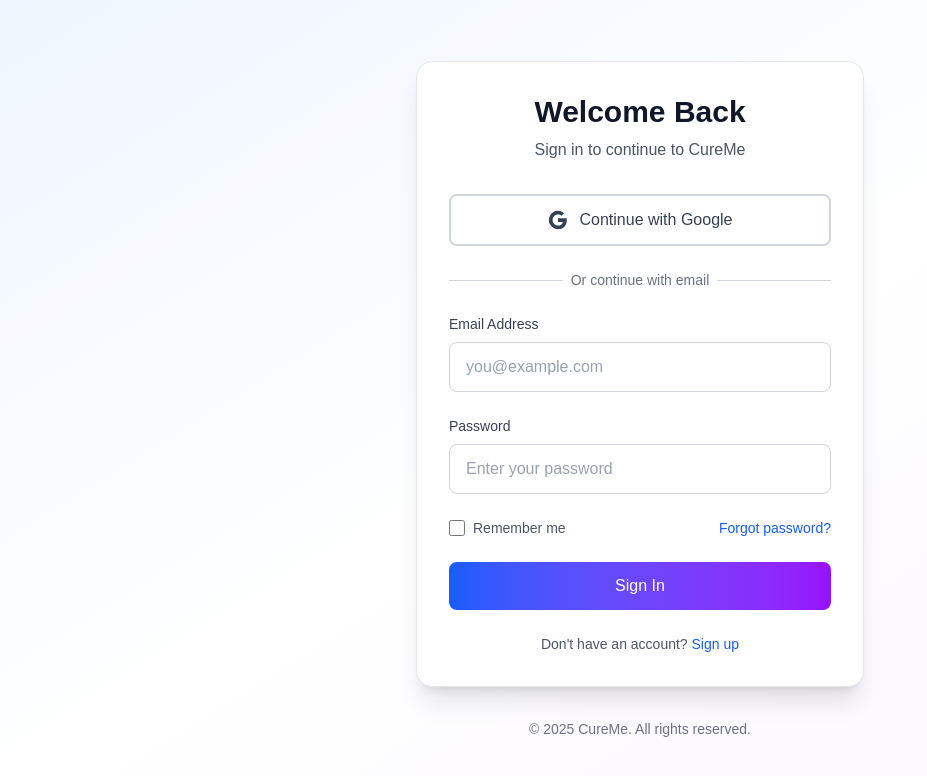
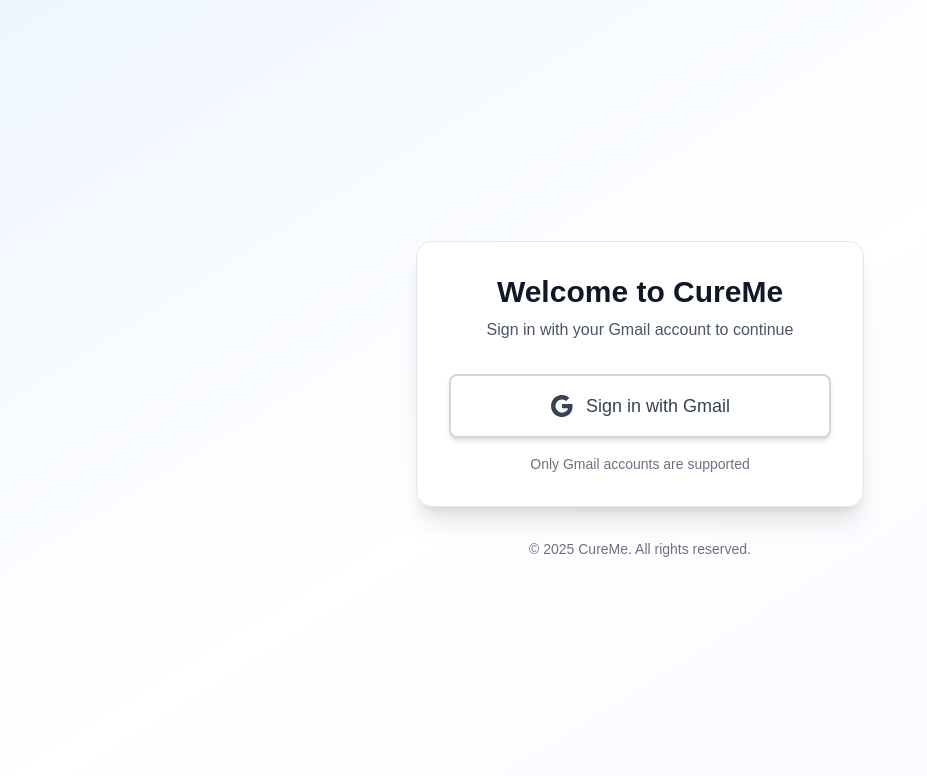
Before and after one commit to Avoisavo/cureMe, a Next.js app in the folder frontend/: page /login in a window 1280 px wide. Shown: the top 776 px of the page, without its empty margins (0-927 px from the left). Built offline with nearby package versions, Linux system fonts and the light colour scheme.

Commit message:
fix login

```diff
--- a/frontend/app/login/page.tsx
+++ b/frontend/app/login/page.tsx
@@ -1,14 +1,11 @@
 'use client';
 
-import { useState, FormEvent, useEffect } from 'react';
+import { useState, useEffect } from 'react';
 import { useRouter, useSearchParams } from 'next/navigation';
 
 export default function LoginPage() {
-  const [email, setEmail] = useState('');
-  const [password, setPassword] = useState('');
-  const [isLoading, setIsLoading] = useState(false);
+  const [isGoogleLoading, setIsGoogleLoading] = useState(false);
   const [error, setError] = useState('');
-  const [isGoogleLoading, setIsGoogleLoading] = useState(false);
   const router = useRouter();
   const searchParams = useSearchParams();
 
@@ -31,7 +28,10 @@
           errorMessage = 'Access denied. Please grant the necessary permissions.';
           break;
         case 'redirect_uri_mismatch':
-          errorMessage = 'Redirect URI mismatch. Please ensure http://localhost:3000/api/auth/google/callback is added to your Google OAuth settings.';
+          errorMessage = 'Redirect URI mismatch. Check the server console for the exact redirect URI and ensure it matches in Google Cloud Console.';
+          break;
+        case 'gmail_only':
+          errorMessage = 'Only Gmail accounts are allowed. Please sign in with a Gmail account.';
           break;
         default:
           // Decode the error message if it's a custom one
@@ -47,41 +47,6 @@
     window.location.href = '/api/auth/google';
   };
 
-  const handleSubmit = async (e: FormEvent<HTMLFormElement>) => {
-    e.preventDefault();
-    setError('');
-    setIsLoading(true);
-
-    try {
-      // TODO: Replace with actual authentication API call
-      // For now, this is a placeholder
-      const response = await fetch('/api/auth/login', {
-        method: 'POST',
-        headers: {
-          'Content-Type': 'application/json',
-        },
-        body: JSON.stringify({ email, password }),
-      });
-
-      const data = await response.json();
-
-      if (response.ok) {
-        // Store auth token if provided
-        if (data.token) {
-          localStorage.setItem('authToken', data.token);
-        }
-        // Redirect to dashboard or home
-        router.push('/');
-      } else {
-        setError(data.message || 'Login failed. Please check your credentials.');
-      }
-    } catch (err) {
-      setError('An error occurred. Please try again.');
-      console.error('Login error:', err);
-    } finally {
-      setIsLoading(false);
-    }
-  };
 
   return (
     <div className="min-h-screen flex items-center justify-center bg-gradient-to-br from-blue-50 via-white to-purple-50 dark:from-gray-900 dark:via-gray-800 dark:to-gray-900 px-4 py-12">
@@ -90,10 +55,10 @@
           {/* Header */}
           <div className="text-center mb-8">
             <h1 className="text-3xl font-bold text-gray-900 dark:text-white mb-2">
-              Welcome Back
+              Welcome to CureMe
             </h1>
             <p className="text-gray-600 dark:text-gray-400">
-              Sign in to continue to CureMe
+              Sign in with your Gmail account to continue
             </p>
           </div>
 
@@ -113,7 +78,7 @@
                   )}
                   {error.includes('Redirect URI mismatch') && (
                     <p className="text-xs text-red-500 dark:text-red-500 mt-1">
-                      Add <code className="bg-red-100 dark:bg-red-900/30 px-1 rounded">http://localhost:3001/api/auth/google/callback</code> to Authorized redirect URIs in Google Cloud Console
+                      Check your server console for the exact redirect URI (look for "⚠️ IMPORTANT"). It should be <code className="bg-red-100 dark:bg-red-900/30 px-1 rounded">http://localhost:3001/api/auth/google/callback</code> based on your server port. Add this EXACTLY to Authorized redirect URIs in Google Cloud Console.
                     </p>
                   )}
                 </div>
@@ -122,16 +87,16 @@
           )}
 
           {/* Google Sign In Button */}
-          <div className="mb-6">
+          <div>
             <button
               type="button"
               onClick={handleGoogleLogin}
-              disabled={isGoogleLoading || isLoading}
-              className="w-full flex items-center justify-center gap-3 bg-white dark:bg-gray-700 border-2 border-gray-300 dark:border-gray-600 text-gray-700 dark:text-gray-300 py-3 px-4 rounded-lg font-medium hover:bg-gray-50 dark:hover:bg-gray-600 focus:outline-none focus:ring-2 focus:ring-blue-500 focus:ring-offset-2 disabled:opacity-50 disabled:cursor-not-allowed transition-all transform hover:scale-[1.02] active:scale-[0.98]"
+              disabled={isGoogleLoading}
+              className="w-full flex items-center justify-center gap-3 bg-white dark:bg-gray-700 border-2 border-gray-300 dark:border-gray-600 text-gray-700 dark:text-gray-300 py-4 px-6 rounded-lg font-medium hover:bg-gray-50 dark:hover:bg-gray-600 focus:outline-none focus:ring-2 focus:ring-blue-500 focus:ring-offset-2 disabled:opacity-50 disabled:cursor-not-allowed transition-all transform hover:scale-[1.02] active:scale-[0.98] shadow-md hover:shadow-lg"
             >
               {isGoogleLoading ? (
                 <svg
-                  className="animate-spin h-5 w-5 text-gray-600 dark:text-gray-300"
+                  className="animate-spin h-6 w-6 text-gray-600 dark:text-gray-300"
                   xmlns="http://www.w3.org/2000/svg"
                   fill="none"
                   viewBox="0 0 24 24"
@@ -152,7 +117,7 @@
                 </svg>
               ) : (
                 <>
-                  <svg className="w-5 h-5" viewBox="0 0 24 24">
+                  <svg className="w-6 h-6" viewBox="0 0 24 24">
                     <path
                       fill="currentColor"
                       d="M22.56 12.25c0-.78-.07-1.53-.2-2.25H12v4.26h5.92c-.26 1.37-1.04 2.53-2.21 3.31v2.77h3.57c2.08-1.92 3.28-4.74 3.28-8.09z"
@@ -170,133 +135,13 @@
                       d="M12 5.38c1.62 0 3.06.56 4.21 1.64l3.15-3.15C17.45 2.09 14.97 1 12 1 7.7 1 3.99 3.47 2.18 7.07l3.66 2.84c.87-2.6 3.3-4.53 6.16-4.53z"
                     />
                   </svg>
-                  <span>Continue with Google</span>
+                  <span className="text-lg">Sign in with Gmail</span>
                 </>
               )}
             </button>
-          </div>
 
-          {/* Divider */}
-          <div className="relative mb-6">
-            <div className="absolute inset-0 flex items-center">
-              <div className="w-full border-t border-gray-300 dark:border-gray-600"></div>
-            </div>
-            <div className="relative flex justify-center text-sm">
-              <span className="px-2 bg-white dark:bg-gray-800 text-gray-500 dark:text-gray-400">Or continue with email</span>
-            </div>
-          </div>
-
-          {/* Login Form */}
-          <form onSubmit={handleSubmit} className="space-y-6">
-            {/* Email Input */}
-            <div>
-              <label
-                htmlFor="email"
-                className="block text-sm font-medium text-gray-700 dark:text-gray-300 mb-2"
-              >
-                Email Address
-              </label>
-              <input
-                id="email"
-                type="email"
-                value={email}
-                onChange={(e) => setEmail(e.target.value)}
-                required
-                className="w-full px-4 py-3 border border-gray-300 dark:border-gray-600 rounded-lg focus:ring-2 focus:ring-blue-500 focus:border-transparent outline-none transition-all bg-white dark:bg-gray-700 text-gray-900 dark:text-white placeholder-gray-400 dark:placeholder-gray-500"
-                placeholder="you@example.com"
-                disabled={isLoading}
-              />
-            </div>
-
-            {/* Password Input */}
-            <div>
-              <label
-                htmlFor="password"
-                className="block text-sm font-medium text-gray-700 dark:text-gray-300 mb-2"
-              >
-                Password
-              </label>
-              <input
-                id="password"
-                type="password"
-                value={password}
-                onChange={(e) => setPassword(e.target.value)}
-                required
-                className="w-full px-4 py-3 border border-gray-300 dark:border-gray-600 rounded-lg focus:ring-2 focus:ring-blue-500 focus:border-transparent outline-none transition-all bg-white dark:bg-gray-700 text-gray-900 dark:text-white placeholder-gray-400 dark:placeholder-gray-500"
-                placeholder="Enter your password"
-                disabled={isLoading}
-              />
-            </div>
-
-            {/* Remember Me & Forgot Password */}
-            <div className="flex items-center justify-between">
-              <div className="flex items-center">
-                <input
-                  id="remember"
-                  type="checkbox"
-                  className="w-4 h-4 text-blue-600 border-gray-300 rounded focus:ring-blue-500 dark:focus:ring-blue-600 dark:ring-offset-gray-800 focus:ring-2 dark:bg-gray-700 dark:border-gray-600"
-                />
-                <label
-                  htmlFor="remember"
-                  className="ml-2 text-sm text-gray-600 dark:text-gray-400"
-                >
-                  Remember me
-                </label>
-              </div>
-              <a
-                href="#"
-                className="text-sm text-blue-600 hover:text-blue-500 dark:text-blue-400 dark:hover:text-blue-300 transition-colors"
-              >
-                Forgot password?
-              </a>
-            </div>
-
-            {/* Submit Button */}
-            <button
-              type="submit"
-              disabled={isLoading}
-              className="w-full bg-gradient-to-r from-blue-600 to-purple-600 text-white py-3 px-4 rounded-lg font-medium hover:from-blue-700 hover:to-purple-700 focus:outline-none focus:ring-2 focus:ring-blue-500 focus:ring-offset-2 disabled:opacity-50 disabled:cursor-not-allowed transition-all transform hover:scale-[1.02] active:scale-[0.98]"
-            >
-              {isLoading ? (
-                <span className="flex items-center justify-center">
-                  <svg
-                    className="animate-spin -ml-1 mr-3 h-5 w-5 text-white"
-                    xmlns="http://www.w3.org/2000/svg"
-                    fill="none"
-                    viewBox="0 0 24 24"
-                  >
-                    <circle
-                      className="opacity-25"
-                      cx="12"
-                      cy="12"
-                      r="10"
-                      stroke="currentColor"
-                      strokeWidth="4"
-                    />
-                    <path
-                      className="opacity-75"
-                      fill="currentColor"
-                      d="M4 12a8 8 0 018-8V0C5.373 0 0 5.373 0 12h4zm2 5.291A7.962 7.962 0 014 12H0c0 3.042 1.135 5.824 3 7.938l3-2.647z"
-                    />
-                  </svg>
-                  Signing in...
-                </span>
-              ) : (
-                'Sign In'
-              )}
-            </button>
-          </form>
-
-          {/* Sign Up Link */}
-          <div className="mt-6 text-center">
-            <p className="text-sm text-gray-600 dark:text-gray-400">
-              Don't have an account?{' '}
-              <a
-                href="/signup"
-                className="text-blue-600 hover:text-blue-500 dark:text-blue-400 dark:hover:text-blue-300 font-medium transition-colors"
-              >
-                Sign up
-              </a>
+            <p className="mt-4 text-center text-sm text-gray-500 dark:text-gray-400">
+              Only Gmail accounts are supported
             </p>
           </div>
         </div>
```
Also changed, not shown: frontend/app/api/auth/google/callback/route.ts (+40 -6 lines), frontend/app/api/auth/google/route.ts (+37 -1 lines).
